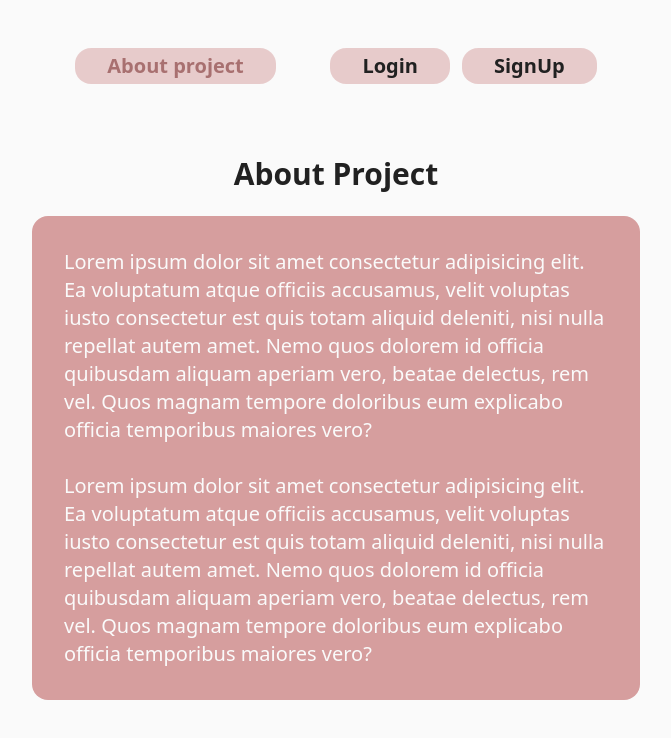
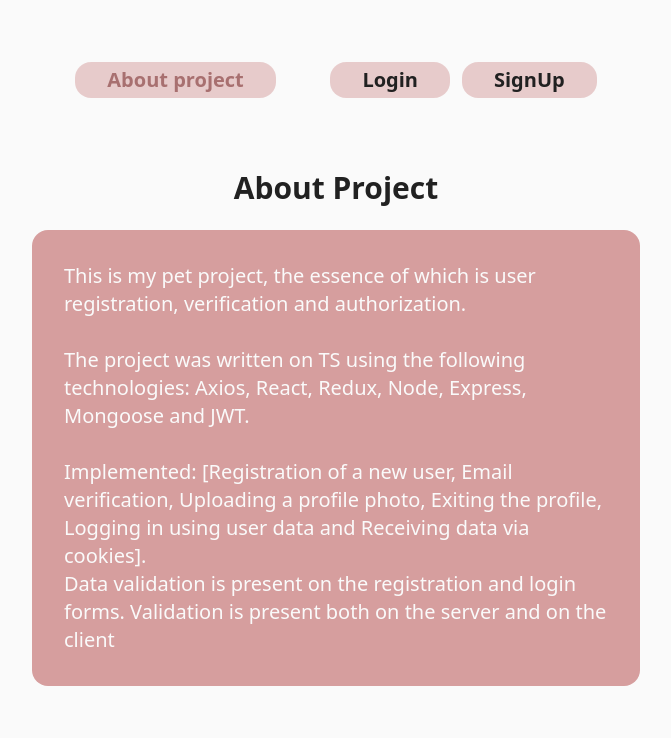
Before and after one commit to uncle-Yevheniii/My-App, a React (Vite) app in the folder FE/: page / in a window 1280 px wide. Shown: the top 738 px of the page, without its empty margins (304-975 px from the left). Built offline with nearby package versions, Linux system fonts and the light colour scheme; no server answers.

Commit message:
about text

```diff
--- a/FE/src/pages/PageAboutProject.tsx
+++ b/FE/src/pages/PageAboutProject.tsx
@@ -4,15 +4,15 @@ export default function AboutProjectPage() {
             <h2 className="title-text">About Project</h2>
             <div className="bg-secondary p-8 rounded-2xl mb-5">
                 <p className="text-xl text-background font-normal">
-                    Lorem ipsum dolor sit amet consectetur adipisicing elit. Ea voluptatum atque officiis accusamus, velit voluptas iusto consectetur
-                    est quis totam aliquid deleniti, nisi nulla repellat autem amet. Nemo quos dolorem id officia quibusdam aliquam aperiam vero,
-                    beatae delectus, rem vel. Quos magnam tempore doloribus eum explicabo officia temporibus maiores vero?
+                    This is my pet project, the essence of which is user registration, verification and authorization. <br />
+                    <br />
+                    The project was written on TS using the following technologies: Axios, React, Redux, Node, Express, Mongoose and JWT.
                     <br />
                     <br />
-                    Lorem ipsum dolor sit amet consectetur adipisicing elit. Ea voluptatum atque officiis accusamus, velit voluptas iusto consectetur
-                    est quis totam aliquid deleniti, nisi nulla repellat autem amet. Nemo quos dolorem id officia quibusdam aliquam aperiam vero,
-                    beatae delectus, rem vel. Quos magnam tempore doloribus eum explicabo officia temporibus maiores vero?
+                    Implemented: [Registration of a new user, Email verification, Uploading a profile photo, Exiting the profile, Logging in using
+                    user data and Receiving data via cookies].
                     <br />
+                    Data validation is present on the registration and login forms. Validation is present both on the server and on the client
                 </p>
             </div>
         </section>
```
